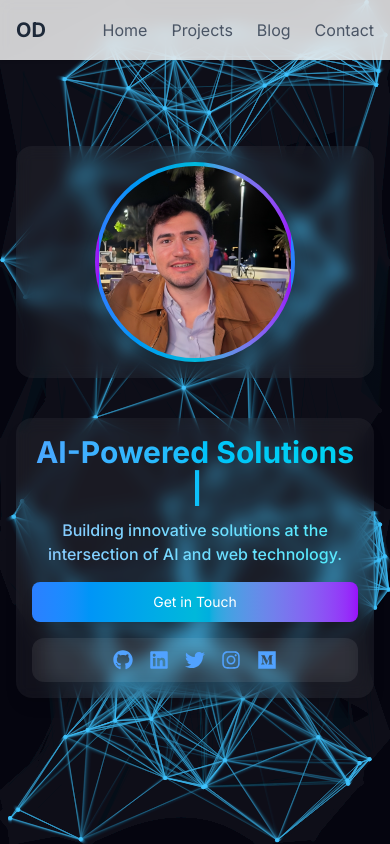
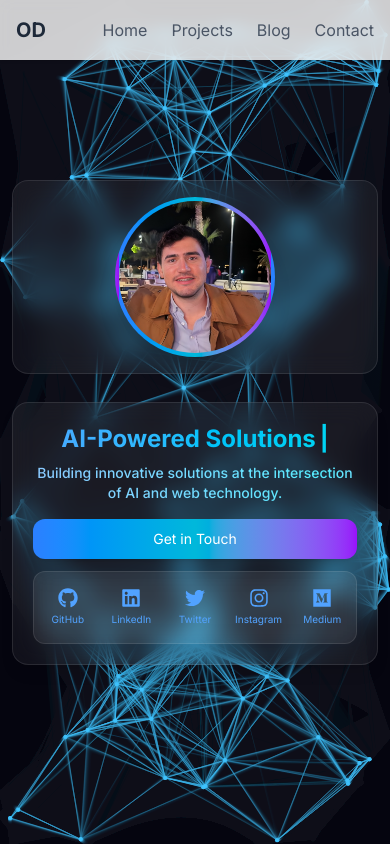
Before and after one commit to oguzhanduran/my-personel-website, a Next.js app: page / in a window 390 px wide. Both pictures are taken after a click on the button "Get in Touch". Built offline with nearby package versions, Linux system fonts and the light colour scheme.

Commit message:
added new something for mobile

```diff
--- a/src/components/home/Hero.tsx
+++ b/src/components/home/Hero.tsx
@@ -84,16 +84,22 @@ const Hero = () => {
   };
 
   return (
-    <section className="min-h-screen flex items-center">
-      <div className="container mx-auto px-4">
-        <div className="grid grid-cols-1 md:grid-cols-2 gap-6 md:gap-12 items-center">
+    <section className="min-h-[100svh] flex items-center justify-center py-4 px-3 sm:py-0 sm:px-4">
+      <div className="container">
+        <div className="grid grid-cols-1 md:grid-cols-2 gap-4 md:gap-12 items-center">
           <motion.div
             initial={{ opacity: 0, x: -50 }}
             animate={{ opacity: 1, x: 0 }}
             transition={{ duration: 0.5 }}
-            className="flex flex-col items-center md:items-start text-center md:text-left backdrop-blur-sm bg-white/5 rounded-2xl p-4 md:p-8 shadow-lg order-2 md:order-1"
+            className="flex flex-col items-center md:items-start text-center md:text-left backdrop-blur-md bg-white/5 rounded-2xl p-5 shadow-lg order-2 md:order-1 border border-white/10"
           >
-            <h1 className="text-3xl sm:text-4xl md:text-5xl font-bold mb-3 md:mb-6 bg-gradient-to-r from-blue-400 via-cyan-400 to-purple-500 bg-clip-text text-transparent animate-shine">
+            <motion.div
+              initial={{ opacity: 0, y: 20 }}
+              animate={{ opacity: 1, y: 0 }}
+              transition={{ delay: 0.2, duration: 0.5 }}
+              className="w-full"
+            >
+              <h1 className="text-2xl sm:text-3xl md:text-5xl font-bold mb-2 md:mb-6 bg-gradient-to-r from-blue-400 via-cyan-400 to-purple-500 bg-clip-text text-transparent animate-shine">
                 {text}
                 <motion.span
                   animate={{ opacity: [0, 1, 0] }}
@@ -103,21 +109,28 @@ const Hero = () => {
                   |
                 </motion.span>
               </h1>
-            <p className="text-base sm:text-lg md:text-xl font-medium bg-gradient-to-r from-blue-300 via-cyan-300 to-purple-400 bg-clip-text text-transparent animate-shine mb-4 md:mb-8 max-w-2xl">
+              <p className="text-sm sm:text-base md:text-xl font-medium bg-gradient-to-r from-blue-300 via-cyan-300 to-purple-400 bg-clip-text text-transparent animate-shine mb-4 max-w-2xl mx-auto md:mx-0">
                 Building innovative solutions at the intersection of AI and web technology.
               </p>
-            <div className="flex flex-col sm:flex-row items-center gap-4 sm:gap-8 w-full sm:w-auto">
+            </motion.div>
+
+            <div className="flex flex-col w-full gap-3">
               <motion.button
-                whileHover={{ scale: 1.05 }}
-                whileTap={{ scale: 0.95 }}
-                className="bg-gradient-to-r from-blue-500 via-cyan-500 to-purple-600 text-white px-6 md:px-8 py-2.5 md:py-3 rounded-lg hover:opacity-90 transition-all duration-300 shadow-lg hover:shadow-blue-500/25 w-full sm:w-auto text-sm md:text-base"
+                whileHover={{ scale: 1.02 }}
+                whileTap={{ scale: 0.98 }}
+                className="bg-gradient-to-r from-blue-500 via-cyan-500 to-purple-600 text-white px-6 py-2.5 rounded-xl hover:opacity-90 transition-all duration-300 shadow-lg hover:shadow-blue-500/25 w-full text-sm sm:text-base backdrop-blur-sm"
                 onClick={() => setShowSocials(!showSocials)}
               >
                 Get in Touch
               </motion.button>
               <AnimatePresence>
                 {showSocials && (
-                  <div className="flex flex-wrap justify-center gap-4 md:gap-6 backdrop-blur-sm bg-white/5 p-3 md:p-4 rounded-xl w-full sm:w-auto">
+                  <motion.div
+                    initial={{ opacity: 0, y: -10 }}
+                    animate={{ opacity: 1, y: 0 }}
+                    exit={{ opacity: 0, y: -10 }}
+                    className="grid grid-cols-5 sm:flex sm:flex-wrap justify-center gap-1 sm:gap-4 backdrop-blur-md bg-white/5 py-2 px-1 sm:p-3 rounded-xl w-full border border-white/10"
+                  >
                     {socialLinks.map((social, index) => (
                       <motion.a
                         key={social.name}
@@ -129,26 +142,16 @@ const Hero = () => {
                         animate="visible"
                         whileHover="hover"
                         whileTap="tap"
-                        exit={{ opacity: 0, y: 20, transition: { duration: 0.3 } }}
                         custom={index}
-                        className="relative group"
+                        className="relative group flex flex-col items-center justify-center p-2 hover:bg-white/5 rounded-lg transition-colors"
                       >
-                        <div className={`absolute -inset-1.5 md:-inset-2 bg-gradient-to-r ${social.gradient} rounded-lg blur opacity-0 group-hover:opacity-50 transition duration-300`}></div>
-                        <div className="relative">
-                          <social.icon className="w-5 h-5 md:w-7 md:h-7 text-blue-400 group-hover:text-cyan-400 transition-colors duration-300" />
-                          <motion.span
-                            initial={{ opacity: 0, y: 10 }}
-                            whileHover={{ opacity: 1, y: 0 }}
-                            transition={{ duration: 0.2 }}
-                            className="absolute -bottom-4 md:-bottom-6 left-1/2 transform -translate-x-1/2 text-[10px] md:text-xs text-blue-400 group-hover:text-cyan-400 whitespace-nowrap transition-colors duration-300"
-                          >
+                        <social.icon className="w-5 h-5 sm:w-6 sm:h-6 text-blue-400 group-hover:text-cyan-400 transition-colors duration-300" />
+                        <span className="text-[10px] sm:text-xs text-blue-400 group-hover:text-cyan-400 mt-1 transition-colors duration-300">
                           {social.name}
-                          </motion.span>
-                        </div>
-                        <span className="sr-only">{social.name}</span>
+                        </span>
                       </motion.a>
                     ))}
-                  </div>
+                  </motion.div>
                 )}
               </AnimatePresence>
             </div>
@@ -158,9 +161,13 @@ const Hero = () => {
             initial={{ opacity: 0, x: 50 }}
             animate={{ opacity: 1, x: 0 }}
             transition={{ duration: 0.5, delay: 0.2 }}
-            className="relative order-1 md:order-2 backdrop-blur-sm bg-white/5 rounded-2xl p-4 md:p-8 mb-4 md:mb-0"
+            className="relative order-1 md:order-2 backdrop-blur-md bg-white/5 rounded-2xl p-4 mb-3 md:mb-0 border border-white/10"
           >
-            <div className="aspect-square relative rounded-full overflow-hidden border-4 border-transparent bg-gradient-to-r from-blue-500 via-cyan-500 to-purple-600 p-1 shadow-xl max-w-[200px] sm:max-w-[280px] md:max-w-md mx-auto group transition-all duration-300 hover:shadow-blue-500/25">
+            <motion.div
+              className="aspect-square relative rounded-full overflow-hidden border-4 border-transparent bg-gradient-to-r from-blue-500 via-cyan-500 to-purple-600 p-1 shadow-xl max-w-[160px] sm:max-w-[280px] md:max-w-md mx-auto"
+              whileHover={{ scale: 1.02 }}
+              transition={{ duration: 0.3 }}
+            >
               <div className="rounded-full overflow-hidden">
                 <Image
                   src="/profile.png"
@@ -170,7 +177,7 @@ const Hero = () => {
                   priority
                 />
               </div>
-            </div>
+            </motion.div>
           </motion.div>
         </div>
       </div>
```
Lines whose indentation alone changed are shown as unchanged.
